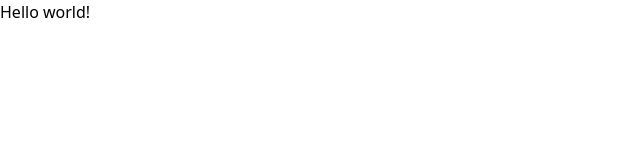
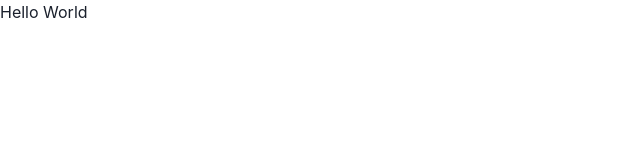
Before and after one commit to beesaferoot/auxstream, a React (Vite) app in the folder interface/: page / in a window 1280 px wide. Shown: the top 160 px of the page, without its empty margins (0-640 px from the left). Built offline with nearby package versions, Linux system fonts and the light colour scheme.

Commit message:
[ui] add deps, setup env

```diff
--- a/interface/src/App.tsx
+++ b/interface/src/App.tsx
@@ -1,13 +1,11 @@
 // import { useState } from 'react'
+import Router from './Router.tsx'
 
 function App() {
-  // const [count, setCount] = useState(0)
 
   return (
     <>
-        <h1 className="text-3xl font-bold underline">
-            Hello world!
-        </h1>
+        <Router />
     </>
   )
 }
--- /dev/null
+++ b/interface/src/Router.tsx
@@ -0,0 +1,15 @@
+import { BrowserRouter, Route, Routes } from 'react-router-dom'
+import SearchPage from "./pages/SearchPage.tsx"
+
+const Router = () =>  {
+    return (
+        <BrowserRouter future={{ v7_startTransition: true}}>
+            <Routes>
+                <Route path={"/"} element={<div>Hello World</div>}/>
+                <Route path={"/search"} element={<SearchPage/>}/>
+            </Routes>
+        </BrowserRouter>
+    )
+}
+
+export default Router
--- /dev/null
+++ b/interface/src/interfaces/auth.ts
@@ -0,0 +1,4 @@
+export interface AuthResponse {
+    error?: string
+    message?: string
+}
--- /dev/null
+++ b/interface/src/interfaces/global.ts
@@ -0,0 +1,7 @@
+export interface iObjectKeyValue {
+    [key: string]: string
+}
+
+export interface iObjectKeyValueDynamic {
+    [key: string]: unknown
+}
--- a/interface/src/main.tsx
+++ b/interface/src/main.tsx
@@ -1,10 +1,13 @@
 import React from 'react'
 import ReactDOM from 'react-dom/client'
 import App from './App.tsx'
+import { ChakraProvider } from '@chakra-ui/react'
 import './index.css'
 
 ReactDOM.createRoot(document.getElementById('root') as HTMLElement).render(
   <React.StrictMode>
-    <App />
+      <ChakraProvider>
+          <App />
+      </ChakraProvider>
   </React.StrictMode>,
 )
--- /dev/null
+++ b/interface/src/pages/SearchPage.tsx
@@ -0,0 +1,8 @@
+
+
+const SearchPage = () => {
+    return <div className={"container md:mx-auto"}>
+    </div>
+}
+
+export default SearchPage
--- /dev/null
+++ b/interface/src/utils/constants.ts
@@ -0,0 +1,3 @@
+
+
+export const BASE_URL = import.meta.env.BASE_URL
```
Also changed, not shown: interface/package.json (+6 -1 lines), interface/src/interfaces/tracks.ts (added, +16 -0 lines), interface/src/utils/api.ts (added, +26 -0 lines), interface/src/interfaces/artists.ts (added), 1 other file (tests, documents, lock files or other folders).
